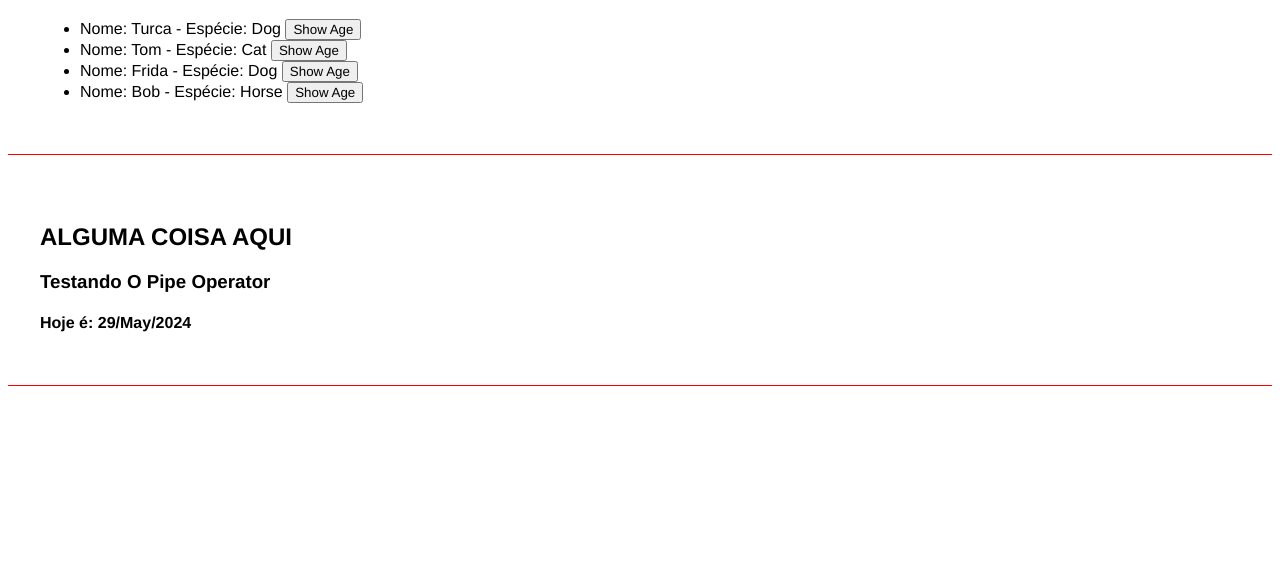
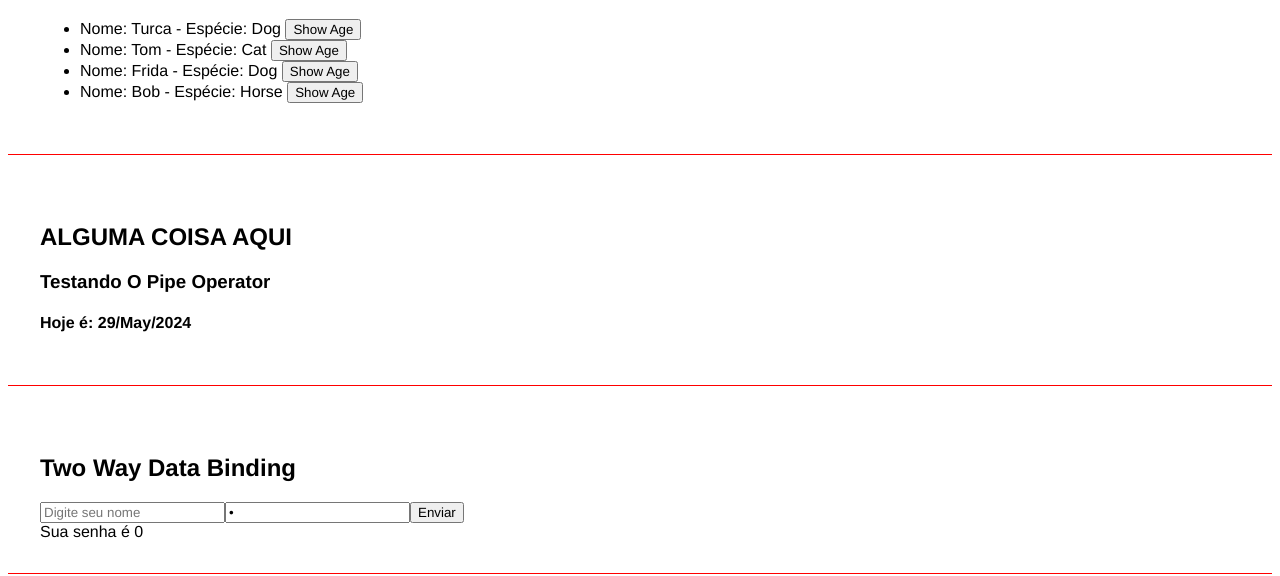
Before and after one commit to WilliamCP19/Angular-do-Zero, an Angular app: page / in a window 1280 px wide. Shown: the part 1241-1817 px from the top of the page. Built offline with nearby package versions, Linux system fonts and the light colour scheme.

Commit message:
Aprendendo Two Way Data Binding

```diff
--- a/src/app/app.component.html
+++ b/src/app/app.component.html
@@ -9,3 +9,4 @@
 <app-emitter></app-emitter>
 <app-list-render></app-list-render>
 <app-pipes></app-pipes>
+<app-two-way-binding></app-two-way-binding>
--- a/src/app/app.component.ts
+++ b/src/app/app.component.ts
@@ -8,13 +8,14 @@ import { EventosComponent } from "./components/eventos/eventos.component";
 import { EmitterComponent } from "./components/emitter/emitter.component";
 import { ListRenderComponent } from "./components/list-render/list-render.component";
 import { PipesComponent } from "./components/pipes/pipes.component";
+import { TwoWayBindingComponent } from "./components/two-way-binding/two-way-binding.component";
 
 @Component({
     selector: 'app-root',
     standalone: true,
     templateUrl: './app.component.html',
     styleUrl: './app.component.css',
-    imports: [RouterOutlet, FirstComponentComponent, ParentDataComponent, DirectivesComponent, IfRenderComponent, EventosComponent, EmitterComponent, ListRenderComponent, PipesComponent]
+    imports: [RouterOutlet, FirstComponentComponent, ParentDataComponent, DirectivesComponent, IfRenderComponent, EventosComponent, EmitterComponent, ListRenderComponent, PipesComponent, TwoWayBindingComponent]
 })
 export class AppComponent {
   userName = 'Joaquim';
--- /dev/null
+++ b/src/app/components/two-way-binding/two-way-binding.component.html
@@ -0,0 +1,13 @@
+<div class="class">
+    <h2>{{"two way data binding" | titlecase}}</h2>
+
+    <form action="">
+        <input type="text" [(ngModel)]="nome" name="nome" placeholder="Digite seu nome">
+        <input type="password" [(ngModel)] ="senha "name="password" placeholder="Digite sua senha">
+        <input type="submit" value="Enviar">
+    </form>
+    <div *ngIf="nome=='will'">
+        <p>O nome é {{ nome }}</p>
+    </div>
+    <span>Sua senha é {{ senha }}</span>
+</div>
--- /dev/null
+++ b/src/app/components/two-way-binding/two-way-binding.component.ts
@@ -0,0 +1,16 @@
+import { CommonModule } from '@angular/common';
+import { Component } from '@angular/core';
+import { FormsModule } from '@angular/forms';
+
+@Component({
+  selector: 'app-two-way-binding',
+  standalone: true,
+  imports: [CommonModule, FormsModule],
+  templateUrl: './two-way-binding.component.html',
+  styleUrl: './two-way-binding.component.css'
+})
+export class TwoWayBindingComponent {
+
+  nome: string = "";
+  senha: number = 0;
+}
```
Also changed, not shown: src/app/components/two-way-binding/two-way-binding.component.css (added), 1 other file (tests, documents, lock files or other folders).
